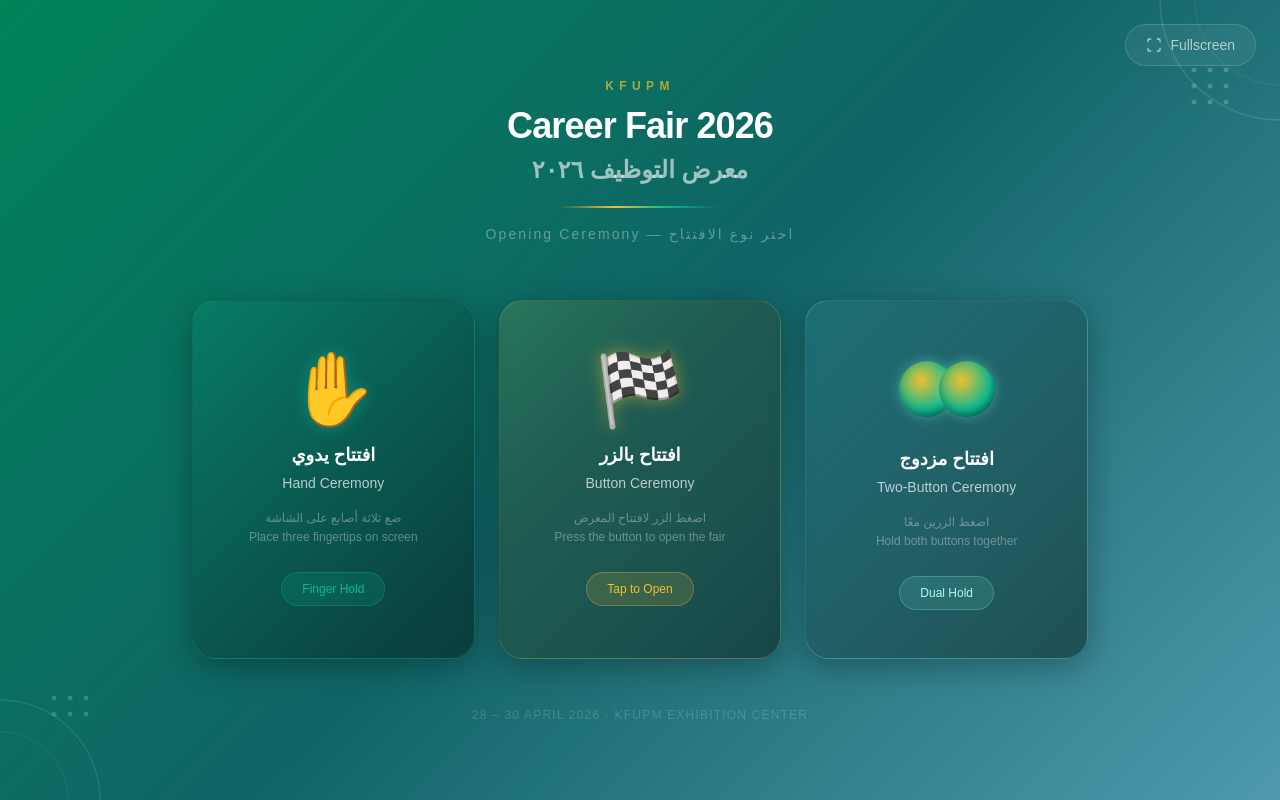
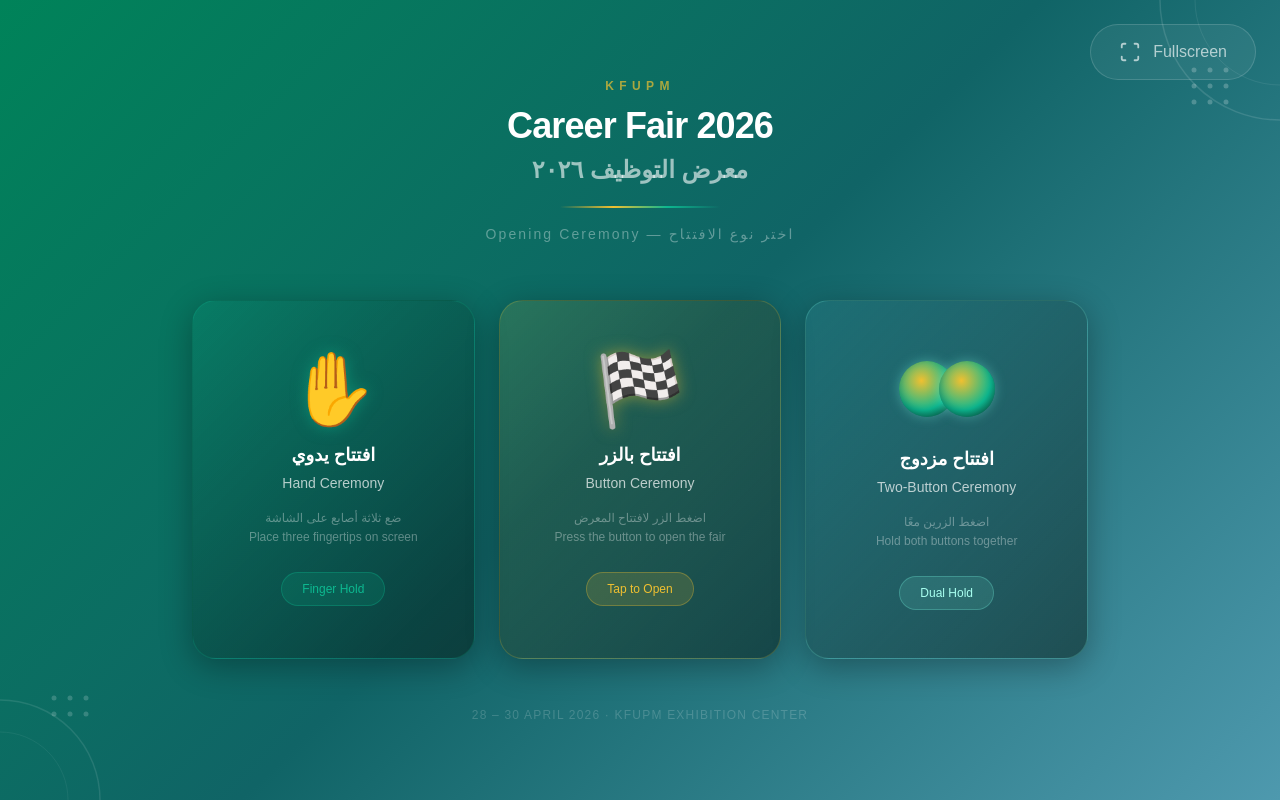
Before and after one commit to TheGC0/careerr_fair, a Next.js app: page / in a window 1280 px wide. Built offline with nearby package versions, Linux system fonts and the light colour scheme.

Commit message:
feat: simplify fullscreen button logic and enhance styles

```diff
--- a/app/components/FullscreenButton.tsx
+++ b/app/components/FullscreenButton.tsx
@@ -1,27 +1,9 @@
 'use client'
 
-import { useEffect, useState, useSyncExternalStore } from 'react'
-
-function isIPad() {
-  return /iPad/.test(navigator.userAgent) || (navigator.platform === 'MacIntel' && navigator.maxTouchPoints > 1)
-}
-
-function canUseAppFullscreen() {
-  if (typeof document === 'undefined') return false
-  return !isIPad() && document.fullscreenEnabled
-}
-
-function subscribeToFullscreenAvailability() {
-  return () => {}
-}
+import { useEffect, useState } from 'react'
 
 export default function FullscreenButton() {
   const [isFullscreen, setIsFullscreen] = useState(false)
-  const canShowButton = useSyncExternalStore(
-    subscribeToFullscreenAvailability,
-    canUseAppFullscreen,
-    () => false
-  )
 
   useEffect(() => {
     const onChange = () => setIsFullscreen(!!document.fullscreenElement)
@@ -37,16 +19,15 @@
     }
   }
 
-  if (!canShowButton) return null
-
   return (
     <button
       onClick={toggle}
-      className="flex items-center gap-2 px-5 py-2.5 rounded-full text-sm font-medium transition-all duration-200"
+      className="flex items-center gap-3 px-7 py-3.5 rounded-full text-base font-medium transition-all duration-200"
       style={{
         background: 'rgba(255,255,255,0.06)',
         border: '1px solid rgba(255,255,255,0.15)',
         color: 'rgba(255,255,255,0.65)',
+        minHeight: 56,
       }}
       onMouseEnter={e => {
         const el = e.currentTarget
@@ -63,7 +44,7 @@
     >
       {isFullscreen ? (
         <>
-          <svg width="16" height="16" viewBox="0 0 24 24" fill="none" stroke="currentColor" strokeWidth="2" strokeLinecap="round" strokeLinejoin="round">
+          <svg width="22" height="22" viewBox="0 0 24 24" fill="none" stroke="currentColor" strokeWidth="2" strokeLinecap="round" strokeLinejoin="round">
             <path d="M8 3v3a2 2 0 0 1-2 2H3"/><path d="M21 8h-3a2 2 0 0 1-2-2V3"/>
             <path d="M3 16h3a2 2 0 0 1 2 2v3"/><path d="M16 21v-3a2 2 0 0 1 2-2h3"/>
           </svg>
@@ -71,7 +52,7 @@
         </>
       ) : (
         <>
-          <svg width="16" height="16" viewBox="0 0 24 24" fill="none" stroke="currentColor" strokeWidth="2" strokeLinecap="round" strokeLinejoin="round">
+          <svg width="22" height="22" viewBox="0 0 24 24" fill="none" stroke="currentColor" strokeWidth="2" strokeLinecap="round" strokeLinejoin="round">
             <path d="M3 7V5a2 2 0 0 1 2-2h2"/><path d="M17 3h2a2 2 0 0 1 2 2v2"/>
             <path d="M21 17v2a2 2 0 0 1-2 2h-2"/><path d="M7 21H5a2 2 0 0 1-2-2v-2"/>
           </svg>
```
